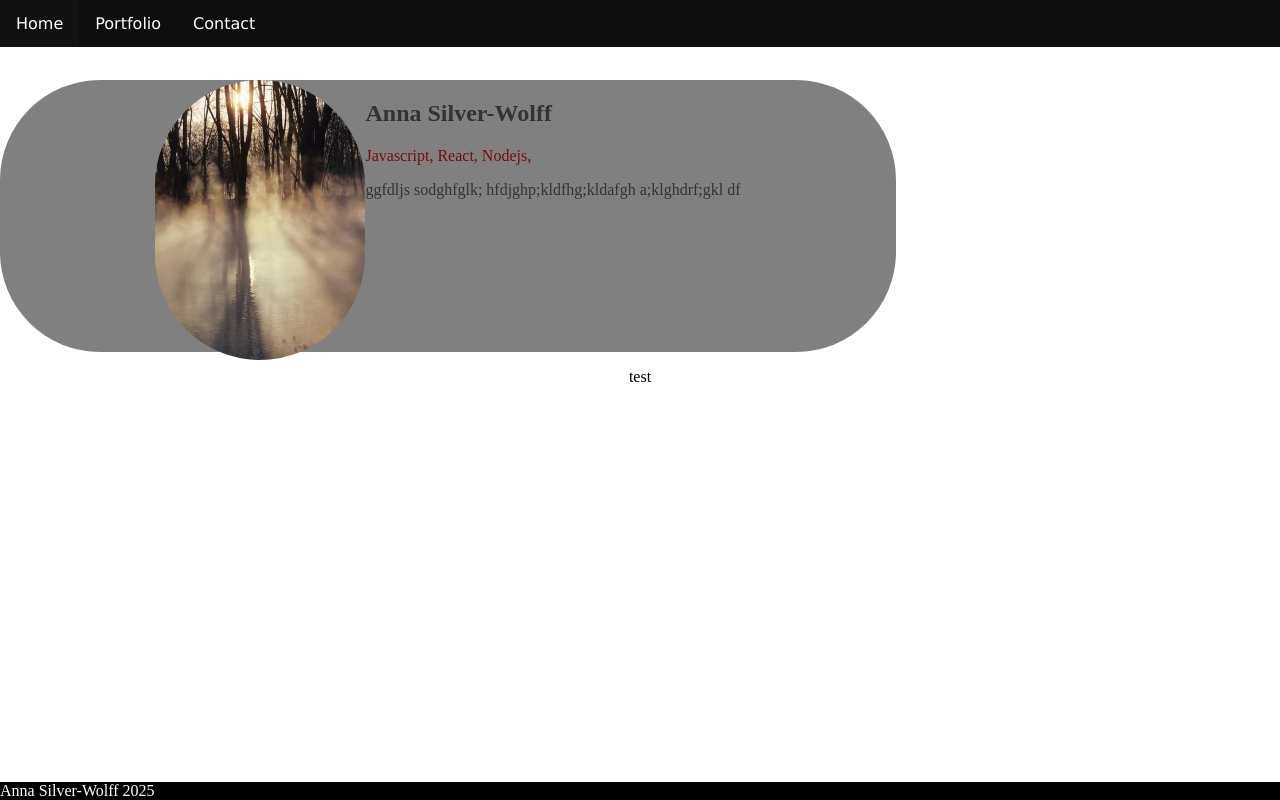
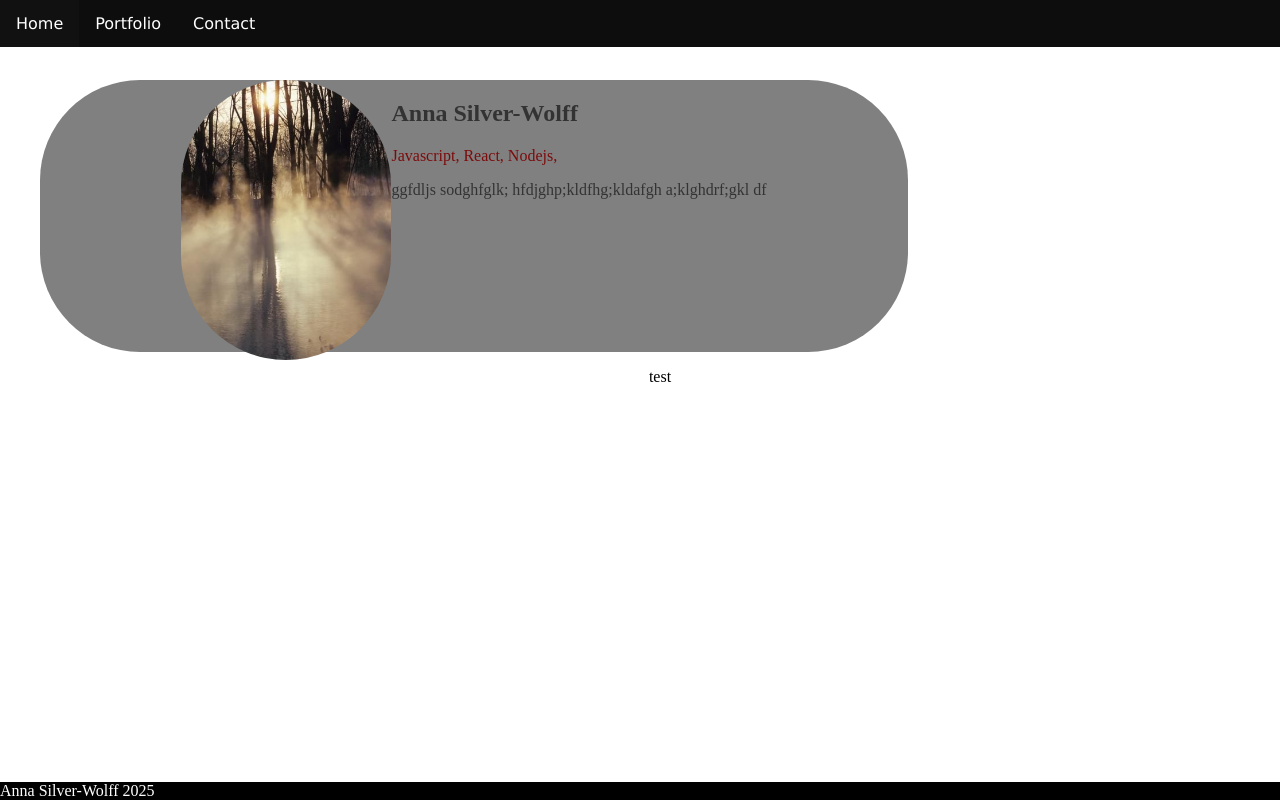
Before and after one commit to asw-afk/my-portfolio, a React (Vite) app: page / in a window 1280 px wide. Built offline with nearby package versions, Linux system fonts and the light colour scheme.

Commit message:
fixed initial bug with test nesting method

```diff
--- a/src/App.jsx
+++ b/src/App.jsx
@@ -4,6 +4,7 @@ import Card from './components/UI/card/card';
 import Nav from './components/UI/nav/Nav'
 import Footer from './components/UI/footer/footer'
 import Portfolio from './components/UI/card/Portfolio'
+import Nest from './components/UI/Nest/Nest'
 import './App.css'
 
 function App() {
@@ -11,21 +12,14 @@ function App() {
 
   return (
     <>
-   <Nav></Nav>
+   <Nav/>
 
-    <Card>
-        </Card>
-
-    <Portfolio></Portfolio>
+  <Nest></Nest>
 
     <Footer/>
     </>
   )
 }
 
-// import PageContainer from "./components/UI/pageContainer";
-
-// const App = () => <PageContainer />;
-
 
 export default App;
--- a/src/components/UI/Nest/Nest.jsx
+++ b/src/components/UI/Nest/Nest.jsx
@@ -1,15 +1,11 @@
-import Card from './card/card';
-import Portfolio  from './card/Portfolio';
-
-
+import Card from "../card/card"
+import Portfolio
+ from "../card/Portfolio"
 export default function Nest (){
     return (
         <ul>
-            <Card>
-
-            </Card>
-
-            <Portfolio></Portfolio>
+           <Card></Card>
+           <Portfolio></Portfolio>
         </ul>
     )
 }
```
